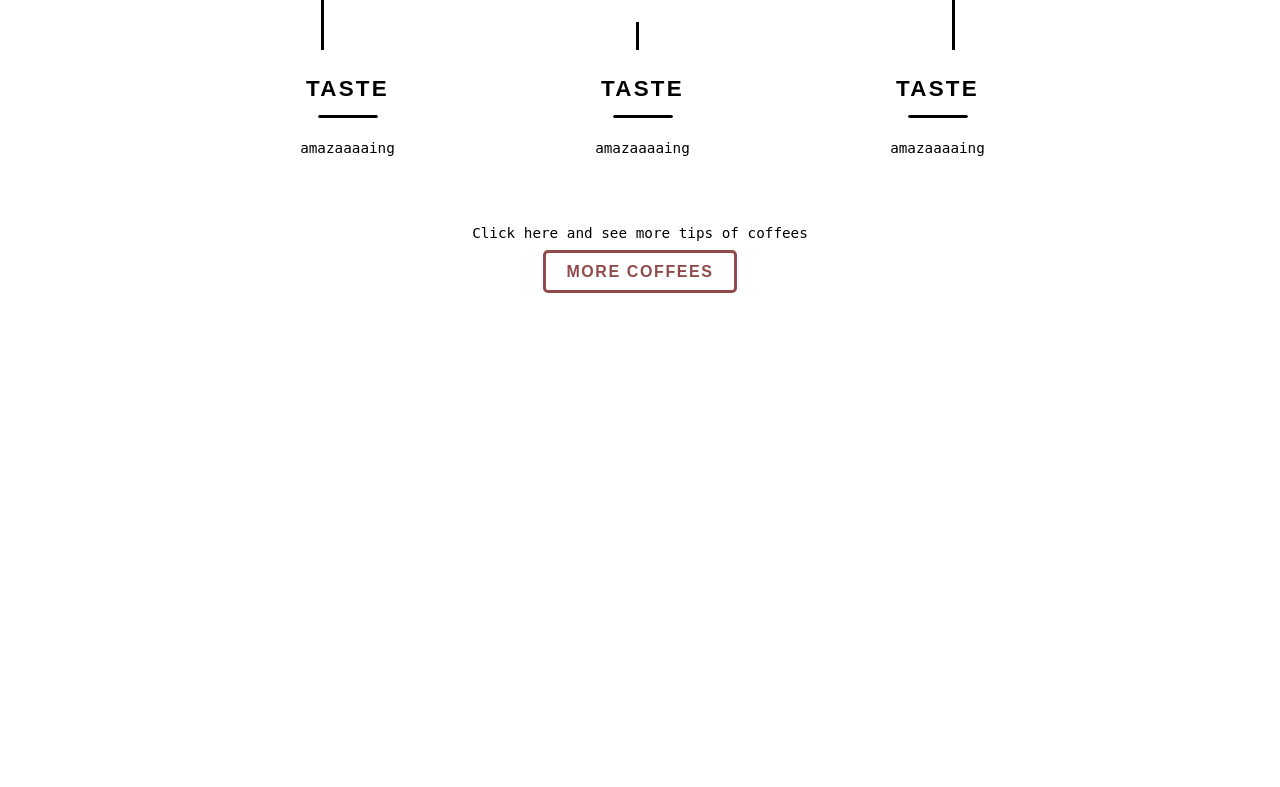
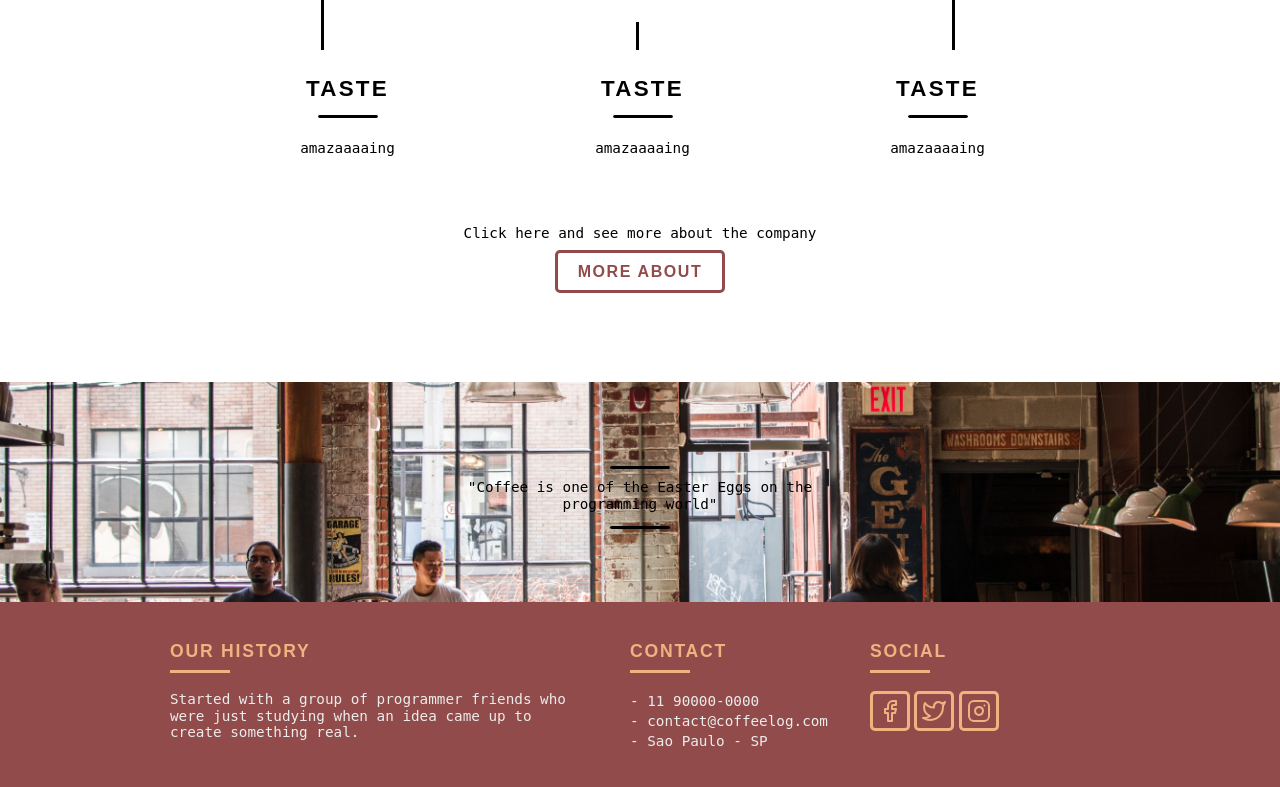
Before and after one commit to marianamorais/coffeelog, a PHP site: page / in a window 1280 px wide. Shown: the part 2400-3187 px from the top of the page. Before the commit the page ends 2693 px from the top, so only its background shows below. Run offline with PHP 8.4, Linux system fonts and the light colour scheme.

Commit message:
feat: Footer

```diff
--- a/css/style.css
+++ b/css/style.css
@@ -353,3 +353,94 @@ img {
   border: 1px solid #000000;
   border-radius: 5px;
 }
+
+/* Break */
+
+.break {
+  width: 100%;
+  height: 220px;
+  background: url("../img/img-break.jpg") no-repeat center;
+  background-size: cover;
+  text-align: center;
+  align-items: center;
+  align-self: center;
+  padding-top: 70px;
+}
+
+.break p {
+  color: #000000;
+}
+
+.break .quote {
+  max-width: 400px;
+}
+
+.break .quote p::before, .quote p::after {
+  content: "";
+  display: block;
+  width: 60px;
+  height: 3px;
+  background-color: #000000;
+  margin: 14px auto 10px auto;
+  border: 1px solid #000000;
+  border-radius: 5px;
+}
+
+/* Footer */
+
+.footer {
+  width: 100%;
+  background-color: #924b4b;
+  color: #ececec;
+  padding: 20px 0;
+}
+
+.footer h3 {
+  font-size: 1.1em;
+  line-height: 25px;
+  color: #f0b27f;
+  text-transform: uppercase;
+  letter-spacing: .1em;
+  font-weight: bold;
+}
+
+.footer h3:after {
+  content: "";
+  display: block;
+  width: 60px;
+  height: 3px;
+  background: #f0b27f;
+  margin: 6px 0 12px 0;
+}
+
+.footer ul {
+  padding: 0;
+}
+
+.footer_about {
+  padding-right: 40px;
+}
+
+.footer_contact ul li {
+  font-family: monospace;
+  font-size: 1.1em;
+  line-height: 20px;
+}
+
+.footer_social ul li {
+  display: inline-block;
+}
+
+.footer_social ul li a {
+  display: block;
+  width: 40px;
+  height: 40px;
+  padding: 5px;
+  align-items: center;
+  border: 3px solid #f0b27f;
+  border-radius: 5px;
+}
+
+.footer_social ul li a:hover {
+  border: 3px solid #ececec;
+}
--- a/index.html
+++ b/index.html
@@ -148,10 +148,47 @@
       </li>
     </ul>
     <div class="call">
-      <p>Click here and see more tips of coffees</p>
-      <a href="coffees.html" class="btn">More coffees</a>
+      <p>Click here and see more about the company</p>
+      <a href="coffees.html" class="btn">More about</a>
     </div>
   </section>
+
+  <section class="break">
+    <blockquote class="quote container">
+      <p>"Coffee is one of the Easter Eggs on the programming world"</p>
+    </blockquote>
+  </section>
+
+  <footer>
+    <div class="footer">
+      <div class="container">
+
+        <div class="grid-8 footer_about">
+          <h3>Our history</h3>
+          <p>Started with a group of programmer friends who were just studying when an idea came up to create something real.</p>
+        </div>
+
+        <div class="grid-4 footer_contact">
+          <h3>Contact</h3>
+          <ul>
+            <li>- 11 90000-0000</li>
+            <li>- contact@coffeelog.com</li>
+            <li>- Sao Paulo - SP</li>
+          </ul>
+        </div>
+
+        <div class="grid-4 footer_social">
+          <h3>Social</h3>
+          <ul>
+            <li><a href="#" target="_blank"><img src="./img/facebook.svg" alt="Coffeelog Facebook account"></a></li>
+            <li><a href="#" target="_blank"><img src="./img/twitter.svg" alt="Coffeelog Twitter account"></a></li>
+            <li><a href="#" target="_blank"><img src="./img/instagram.svg" alt="Coffeelog Instagram account"></a></li>
+          </ul>
+        </div>
+      </div>
+    </div>
+
+  </footer>
 </body>
 
 </html>
```
Also changed, not shown: img/facebook.svg (added), img/img-break.jpg (added), img/instagram.svg (added), img/twitter.svg (added).
